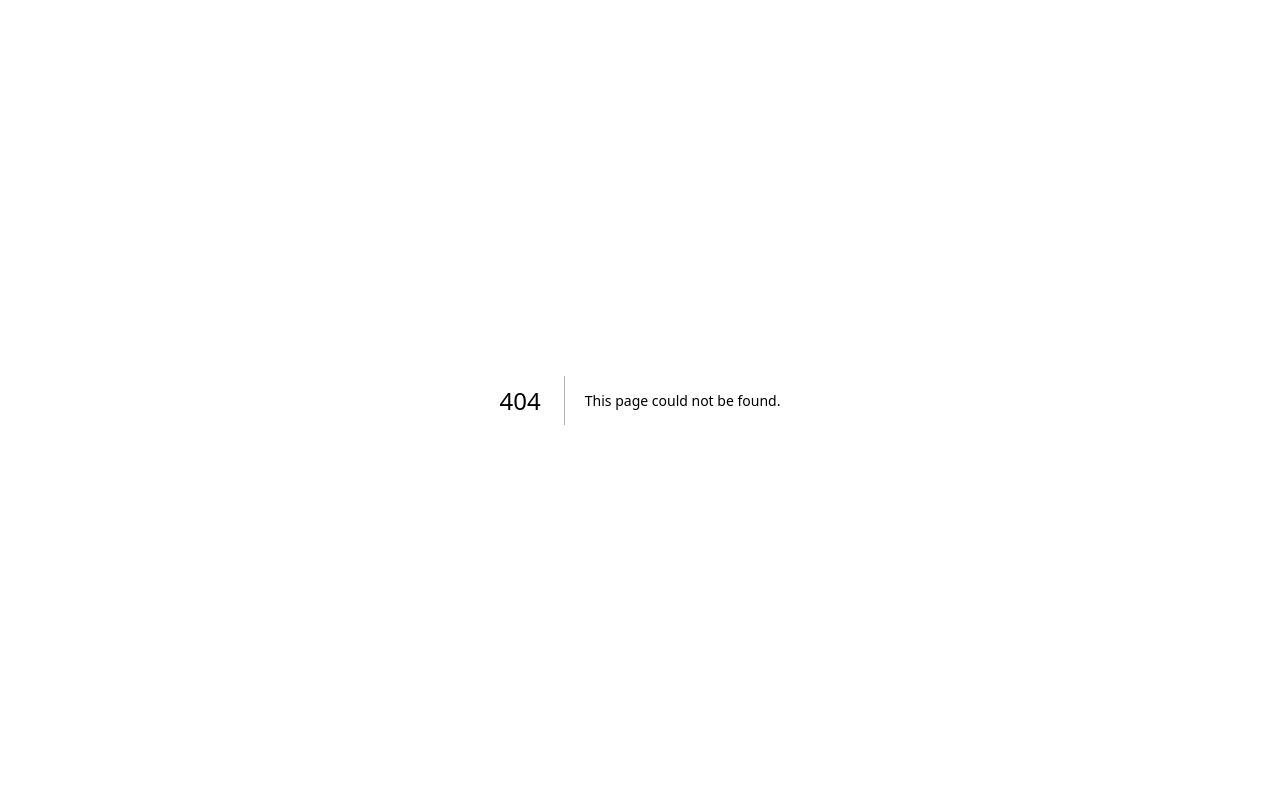
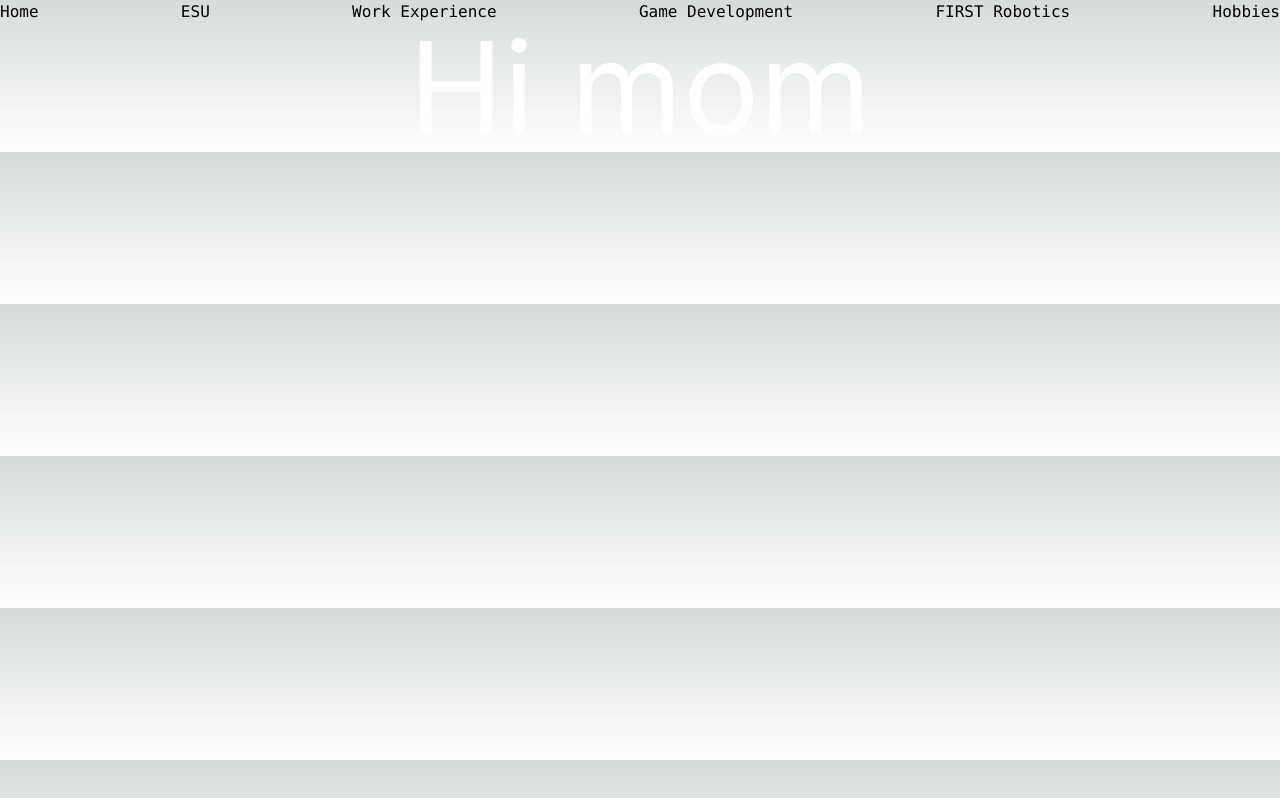
Before and after one commit to johnwinward/portfolio-nextjs, a Next.js app: page /esu in a window 1280 px wide. Before the commit this address had no page. Built offline with nearby package versions, Linux system fonts and the light colour scheme.

Commit message:
add basic navbar for desktop screens

```diff
--- /dev/null
+++ b/app/esu/page.tsx
@@ -0,0 +1,5 @@
+export default function ESU(){
+    return(
+        <p className="text-white text-9xl text-center">Hi mom</p>
+    )
+}
--- a/app/layout.tsx
+++ b/app/layout.tsx
@@ -1,12 +1,13 @@
 import type { Metadata } from "next";
 import { Inter } from "next/font/google";
 import "./globals.css";
+import Link from "next/link";
 
 const inter = Inter({ subsets: ["latin"] });
 
 export const metadata: Metadata = {
-  title: "Create Next App",
-  description: "Generated by create next app",
+  title: "John Winward",
+  description: "Developer Portfolio for John Winward",
 };
 
 export default function RootLayout({
@@ -16,7 +17,17 @@ export default function RootLayout({
 }>) {
   return (
     <html lang="en">
-      <body className={inter.className}>{children}</body>
+      <body className={inter.className}>
+        <div className="invisible md:visible container mx-auto inset-x-0 top-0 flex justify-between font-mono">
+          <Link href="/">Home</Link>
+          <Link href="/esu">ESU</Link>
+          <Link href="/experience">Work Experience</Link>
+          <Link href="/johnball">Game Development</Link>
+          <Link href="/frc">FIRST Robotics</Link>
+          <Link href="/hobbies">Hobbies</Link>
+        </div>
+        {children}
+      </body>
     </html>
   );
 }
--- a/app/page.tsx
+++ b/app/page.tsx
@@ -4,27 +4,7 @@ export default function Home() {
   return (
     <main className="flex min-h-screen flex-col items-center justify-between p-24">
       <div className="z-10 max-w-5xl w-full items-center justify-between font-mono text-sm lg:flex">
-        <p className="fixed left-0 top-0 flex w-full justify-center border-b border-gray-300 bg-gradient-to-b from-zinc-200 pb-6 pt-8 backdrop-blur-2xl dark:border-neutral-800 dark:bg-zinc-800/30 dark:from-inherit lg:static lg:w-auto  lg:rounded-xl lg:border lg:bg-gray-200 lg:p-4 lg:dark:bg-zinc-800/30">
-          Get started by editing&nbsp;
-          <code className="font-mono font-bold">app/page.tsx</code>
-        </p>
         <div className="fixed bottom-0 left-0 flex h-48 w-full items-end justify-center bg-gradient-to-t from-white via-white dark:from-black dark:via-black lg:static lg:h-auto lg:w-auto lg:bg-none">
-          <a
-            className="pointer-events-none flex place-items-center gap-2 p-8 lg:pointer-events-auto lg:p-0"
-            href="https://vercel.com?utm_source=create-next-app&utm_medium=appdir-template&utm_campaign=create-next-app"
-            target="_blank"
-            rel="noopener noreferrer"
-          >
-            By{" "}
-            <Image
-              src="/vercel.svg"
-              alt="Vercel Logo"
-              className="dark:invert"
-              width={100}
-              height={24}
-              priority
-            />
-          </a>
         </div>
       </div>
 
```
